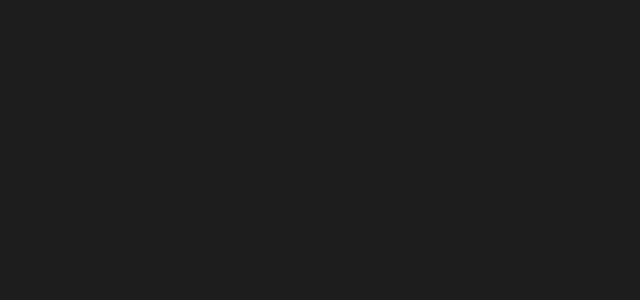
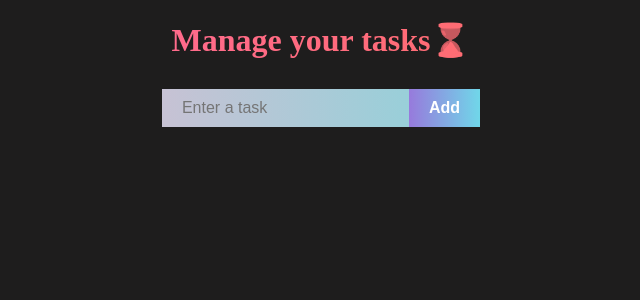
Before and after one commit to manyagaur/react-from-scratch, a React (Vite) app: page / in a window 1280 px wide. Shown: the top 300 px of the page, without its empty margins (319-959 px from the left). Built offline with nearby package versions, Linux system fonts and the light colour scheme.

Commit message:
added functionalities

```diff
--- a/src/App.jsx
+++ b/src/App.jsx
@@ -1,9 +1,7 @@
 import ToDoList from "./ToDoList"
 
-
 function App() {
-
-  return (
+  return(
     <>
     <ToDoList/>
     </>
--- a/src/ToDoList.jsx
+++ b/src/ToDoList.jsx
@@ -1,14 +1,130 @@
-import React from "react";
+import React, { useEffect } from "react";
+import { useState } from "react";
+
 
 function ToDoList()
 {
 
-    return
-    (
+    const [newTask, setNewTask]=useState([])
+    function handleTasks(e){
+        setNewTask(e.target.value)
+
+    }
+
+    const [tasks,setTasks]= useState([])
+
+    function handleAddTask(e){
+        if (newTask.trim()!==""){
+        const newTaskk=[newTask]
+        setTasks([...tasks, newTaskk])
+        console.log(tasks)
+        setNewTask("")
+        }
+    }
+
+    const [headingText, setHeadingText] = useState("");
+    useEffect(() => {
+        const texts = ["To-Do-List📃", "Manage your tasks⌛", "Good to go :)"];
+        let index = 0;
+
+        const interval = setInterval(() => {
+            setHeadingText(texts[index]);
+            index = (index + 1) % texts.length;
+        }, 1500);
+
+        return () => clearInterval(interval);
+    }, []);
+
+
+
+    function deleteTask(index){
+
+        const updatedTasks=tasks.filter((_, i)=>i!==index)
+        setTasks(updatedTasks)
+
+    }
+
+    function taskUp(index){
+        if (index>0){
+            const updatedTasks=[...tasks]
+            const temp = updatedTasks[index];
+            updatedTasks[index] = updatedTasks[index - 1];
+            updatedTasks[index - 1] = temp;
+            setTasks(updatedTasks)
+        }
+
+    }
+
+    function taskDown(index){
+        if (index<tasks.length-1){
+            const updatedTasks = [...tasks];
+            const temp = updatedTasks[index];
+            updatedTasks[index] = updatedTasks[index + 1];
+            updatedTasks[index + 1] = temp;
+            setTasks(updatedTasks)
+        }
+    }
+
+    function Task({taskName, index}){
+        return(
+            <>
+            <div style={{display:"flex", alignItems:"center", backgroundColor:"lavender", color:"black", justifyContent:"space-between", height:"27px", width:"400px", border:"solid pink 2px"}}>
+                <h4 style={{flex:"1"}}>{taskName}</h4>
+                <div style={{display:"flex", justifyContent:"space-between"}}>
+                <button type="button"
+                 style={{
+                    background: "linear-gradient(to right, #d1a7f5, #b78fef, #a87ae9, #9665e3, #8550de)",
+                    border: "none",
+                    color: "white",
+                    borderRadius: "4px",
+                    cursor: "pointer"
+                }}
+                onClick={()=>taskUp(index)}>👆</button>
+                <button type="button"
+                style={{
+                    background: "linear-gradient(to right, #d1a7f5, #b78fef, #a87ae9, #9665e3, #8550de)",
+                    border: "none",
+                    color: "white",
+                    borderRadius: "4px",
+                    cursor: "pointer"
+                }}
+                onClick={()=>taskDown(index)}>👇</button>
+                <button type="button" style={{background: "linear-gradient(to right, #ff69b4, #ff6a9a, #ff6b7f, #ff6d64, #ff6f49)", border: "none",
+                            color: "white",
+                            borderRadius: "3px",
+                            cursor: "pointer"}} onClick={()=>deleteTask(index)}>Delete</button>
+                </div>
+            </div>
+            </>
+        )
+    }
+
+    return(
         <>
-        <h1>To Do List</h1>
+        <h1 style={{backgroundImage: "linear-gradient(to right, #ff69b4, #ff6a9a, #ff6b7f, #ff6d64, #ff6f49)",
+            WebkitBackgroundClip: "text",
+            WebkitTextFillColor: "transparent",
+            fontFamily: "cursive",
+            fontSize: "2em",
+            fontWeight: "bold"}}>
+        {headingText}</h1>
+        <div style={{display:"flex" , alignItems:"center", justifyContent:"center"}}>
+        <input className="task-input" type="text" placeholder="Enter a task" value={newTask} onChange={handleTasks}></input>
+        <button  className="add-button" type="button" onClick={handleAddTask}>Add</button><br></br><br></br><br></br>
+        </div><br></br>
+        <div style={{display:"flex", alignItems:"center", justifyContent:"center"}}> <br></br>
+        <ol style={{padding:"0", listStyleType: "none"} }>
+            {tasks.map((task,index)=>
+            <li style={{marginBottom:"15px"}} key={index}>
+                <Task taskName={task} index={index}/>
+            </li>
+            )}<br></br>
+        </ol>
+        </div><br></br>
         </>
     )
 }
 
+
+
 export default ToDoList
--- a/src/index.css
+++ b/src/index.css
@@ -94,3 +94,24 @@
   align-items: center;
 
 }
+
+.add-button{
+
+  background:linear-gradient(to right, #977ADC, #70D7E9);
+  border: none;
+  color: #fff;
+  padding: 10px 20px;
+
+  font-size: 16px;
+  cursor: pointer;
+}
+
+.task-input{
+
+  background:linear-gradient(to right, #c7c2d4, #99cfd9);
+  border: none;
+  color: #fff;
+  padding: 10px 20px;
+  font-size: 16px;
+  cursor: pointer;
+}
```
